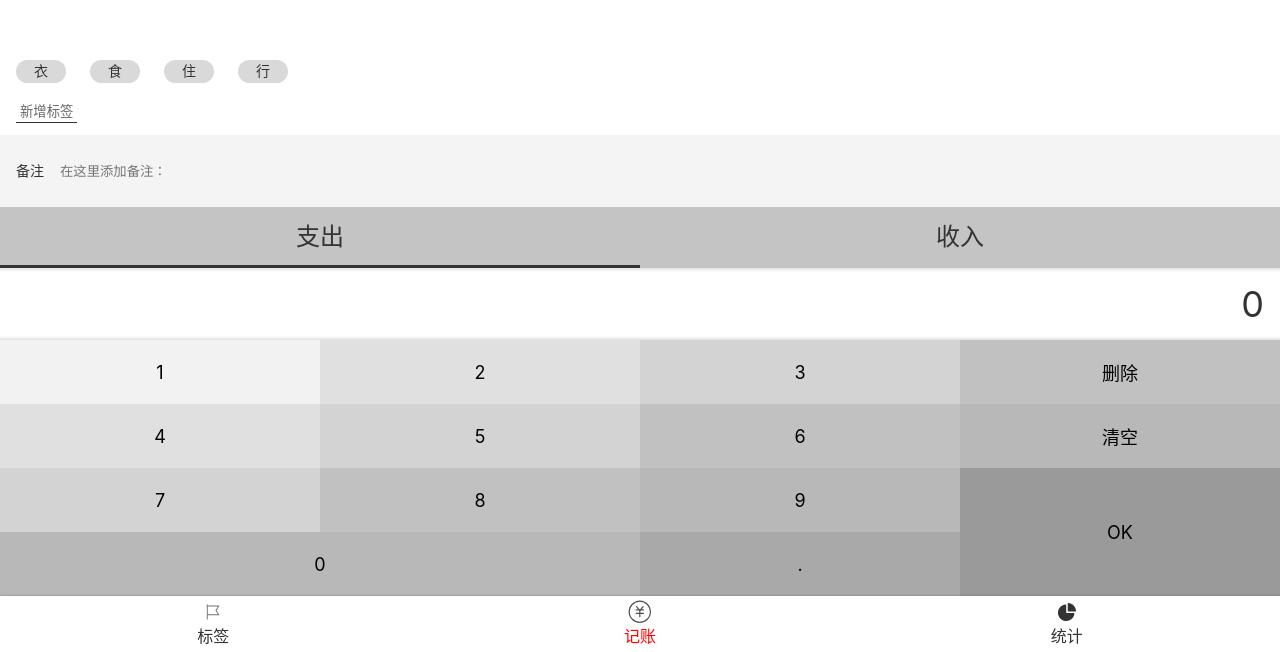
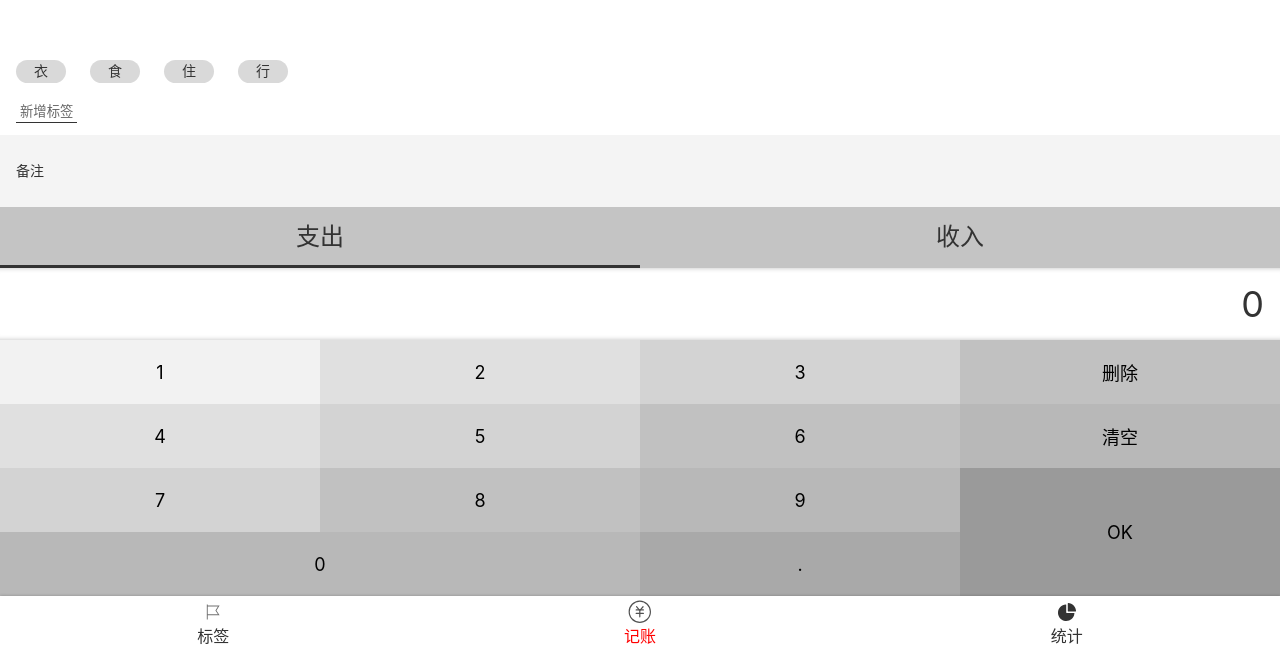
Before and after one commit to YMingF/money-react, a React app: page /#/money in a window 1280 px wide. Shown: the part 148-800 px from the top of the page. Built offline with nearby package versions, Linux system fonts and the light colour scheme.

Commit message:
7-3:操作1：抽离了一个Input组件

```diff
--- /dev/null
+++ b/src/components/Input.tsx
@@ -0,0 +1,29 @@
+import React from 'react';
+import styled from 'styled-components';
+
+const Label=styled.label`
+    display: flex;
+    align-items: center;
+    >span{margin-right: 16px}
+    >input{
+      flex-grow: 1;
+      height: 72px;
+      background:none;
+      border:none
+
+  }
+`
+type Props={
+  label:string;
+}& React.InputHTMLAttributes<HTMLInputElement>
+const Input:React.FC<Props>=(props)=>{
+  const {label,children,...rest}=props //...rest表示将除了label和children之外的所有属性都拿过来
+  return (
+    <Label>
+    <span>{props.label}</span>
+    <input {...rest}/>
+  </Label>
+  )
+}
+
+export  {Input}
--- a/src/components/icon.tsx
+++ b/src/components/icon.tsx
@@ -7,12 +7,13 @@
 
 
 type Props={
-  name:string
+  name?:string
 }
 const Icon=(props:Props)=>{
   return (
     <svg className="icon">
-      <use xlinkHref={'#'+props.name} />
+
+      {props.name && <use xlinkHref={'#'+props.name} />}   {/*你传了name再去使用svg*/}
     </svg>
   )
 }
--- a/src/views/Money.tsx
+++ b/src/views/Money.tsx
@@ -26,6 +26,7 @@
   }
   return (
     <MyLayout>
+      {selected.note}
       <TagsSection value={selected.tagIds}
                    onChange={tagIds=>onChange({tagIds:tagIds})}
       />
--- a/src/views/Money/NoteSection.tsx
+++ b/src/views/Money/NoteSection.tsx
@@ -1,22 +1,11 @@
 import styled from 'styled-components';
-import React, {useRef} from 'react';
+import React, {ChangeEventHandler, useRef} from 'react';
+import {Input} from '../../components/Input';
 
 const Wrapper=styled.section`
   background: #f4f4f4;
   padding: 0 16px;
   font-size: 14px;
-  >label{
-    display: flex;
-    align-items: center;
-    >span{margin-right: 16px}
-    >input{
-      flex-grow: 1;
-      height: 72px;
-      background:none;
-      border:none
-
-    }
-  }
 `
 
 type Props={
@@ -25,23 +14,12 @@
 }
 const NoteSection:React.FC<Props>=(props)=>{
   const note=props.value
-  const refInput=useRef<HTMLInputElement>(null)
-  const onBlur=()=>{
-    if(refInput.current!==null){
-      props.onChange(refInput.current.value)
-      console.log(refInput.current.value);
-    }
+  const onChange:ChangeEventHandler<HTMLInputElement>=(e)=>{
+     props.onChange(e.target.value)
   }
   return (
     <Wrapper>
-      <label>
-        <span>备注</span>
-        <input type="text" placeholder='在这里添加备注：'
-               ref={refInput}
-               defaultValue={note}
-               onBlur={onBlur} //鼠标移出时执行
-        />
-      </label>
+      <Input label='备注' type='text' value={note} onChange={onChange}/>
     </Wrapper>
   )
 }
--- a/src/views/Tag.tsx
+++ b/src/views/Tag.tsx
@@ -4,20 +4,32 @@
 import Layout from 'components/Layout';
 import Icon from 'components/icon';
 import {Button} from '../components/Button';
+import styled from 'styled-components';
 
 type Params={
   id:string
 }
+const Topbar=styled.header`
+    display: flex;
+    align-items: center;
+    justify-content: space-between;
+    line-height: 20px;
+    padding: 14px;
+    background-color: white;
+
+
+`
 const Tag:React.FC=()=>{
   const {findTag}=useTags()
   let { id } = useParams<Params>();
   const tag=findTag(parseInt(id))
   return (
     <Layout>
-      <header>
+      <Topbar>
         <Icon name="left"/>
         <span>编辑标签</span>
-      </header>
+        <Icon />   {/*加个空图标实现左中右布局*/}
+      </Topbar>
       <div>
         <label>
           <span>标签名</span>
```
